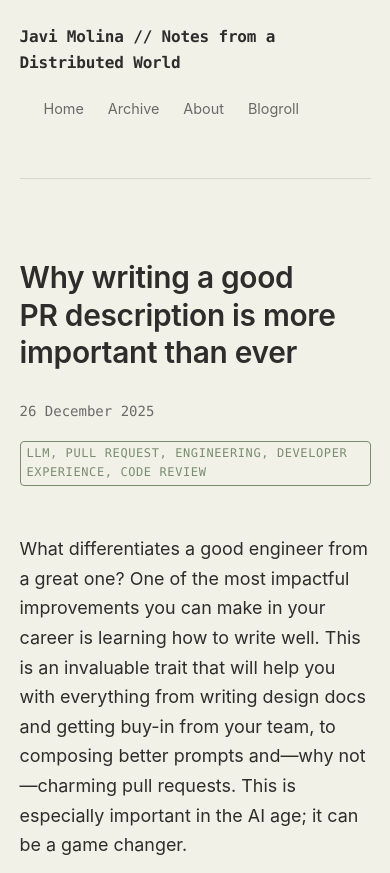
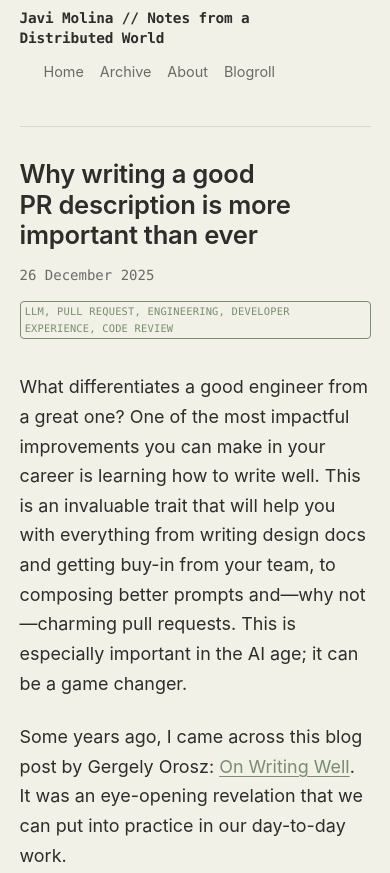
Before and after one commit to javiermolinar/javiermolinar.github.io, an Eleventy site: page content/blog/prcommentfromllm.md in a window 390 px wide. Shown: the top 873 px of the page. Built offline with nearby package versions, Linux system fonts and the light colour scheme; Eleventy itself is replaced by a stand-in of ours; some packages are replaced by stand-ins of ours; files that its build step writes are made by us from their sources; a web font is replaced by a local one; what @zachleat/heading-anchors, zod-validation-error would draw is missing.

Commit message:
other changes

```diff
--- a/css/index.css
+++ b/css/index.css
@@ -1323,3 +1323,56 @@ code[class*="language-"] ::selection {
 .message-box strong {
 	color: var(--accent);
 }
+
+/* ==========================================================================
+   MOBILE OPTIMIZATIONS — Tightening the Greenhouse
+   ========================================================================== */
+
+@media (max-width: 600px) {
+    /* 1. Fix long blog name: Allow wrapping and reduce size */
+    .home-link {
+        font-size: 0.9rem;
+        line-height: 1.4;
+        display: block;
+        max-width: 70%; /* Prevents it from bumping into the menu too hard */
+    }
+
+    /* 2. Tighten Header and Nav spacing */
+    header {
+        padding: var(--space-sm) 0;
+        margin-bottom: var(--space-md);
+        gap: var(--space-sm);
+    }
+
+    .nav {
+        gap: var(--space-xs) var(--space-md); /* Tighter gap between links */
+    }
+
+    /* 3. Reduce the massive gap before the Post Title */
+    main {
+        padding: var(--space-md) 0;
+    }
+
+    h1 {
+        font-size: 1.6rem; /* Slightly smaller title for mobile */
+        margin-bottom: var(--space-sm);
+        line-height: 1.2;
+    }
+
+    /* 4. De-clutter the Tags (Post Metadata) */
+    .post-metadata {
+        margin: var(--space-sm) 0 var(--space-lg);
+        gap: var(--space-xs); /* Bring tags closer together */
+    }
+
+    .post-tag {
+        font-size: 0.65rem; /* Smaller monospace text */
+        padding: 0.1em 0.4em;
+        letter-spacing: 0.02em;
+    }
+
+    /* 5. Shrink Horizontal Rules */
+    hr {
+        margin: var(--space-lg) 0;
+    }
+}
--- a/eleventy.config.js
+++ b/eleventy.config.js
@@ -5,6 +5,7 @@ import pluginNavigation from "@11ty/eleventy-navigation";
 import { eleventyImageTransformPlugin } from "@11ty/eleventy-img";
 
 import pluginFilters from "./_config/filters.js";
+import metadata from "./_data/metadata.js";
 
 /** @param {import("@11ty/eleventy").UserConfig} eleventyConfig */
 export default async function(eleventyConfig) {
@@ -75,12 +76,13 @@ export default async function(eleventyConfig) {
 			limit: 10,
 		},
 		metadata: {
-			language: "en",
-			title: "Blog Title",
-			subtitle: "This is a longer description about your blog.",
-			base: "https://example.com/",
+			language: metadata.language,
+			title: metadata.title,
+			subtitle: metadata.description,
+			base: metadata.url,
 			author: {
-				name: "Your Name"
+				name: metadata.author.name,
+				email: metadata.author.email,
 			}
 		}
 	});
```
